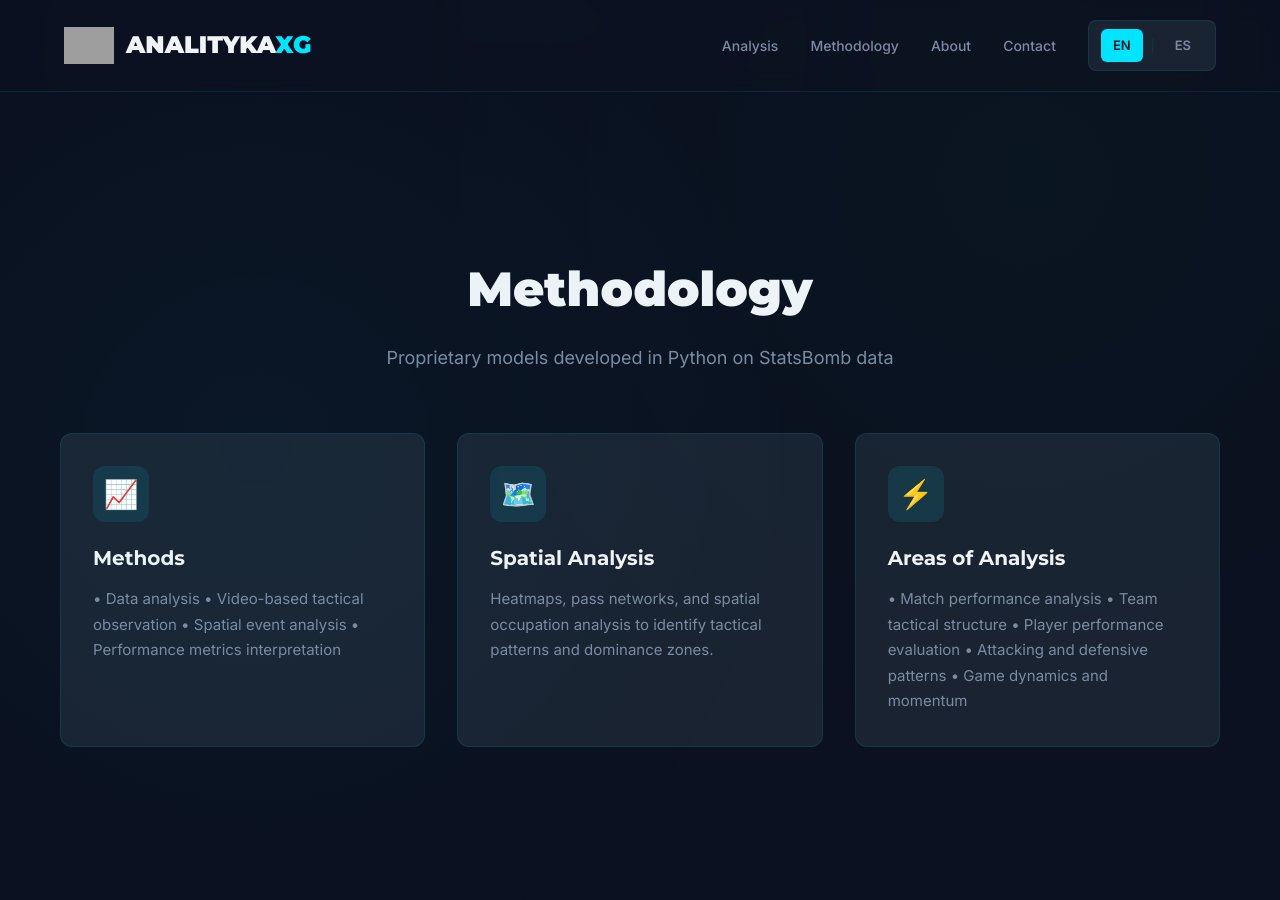
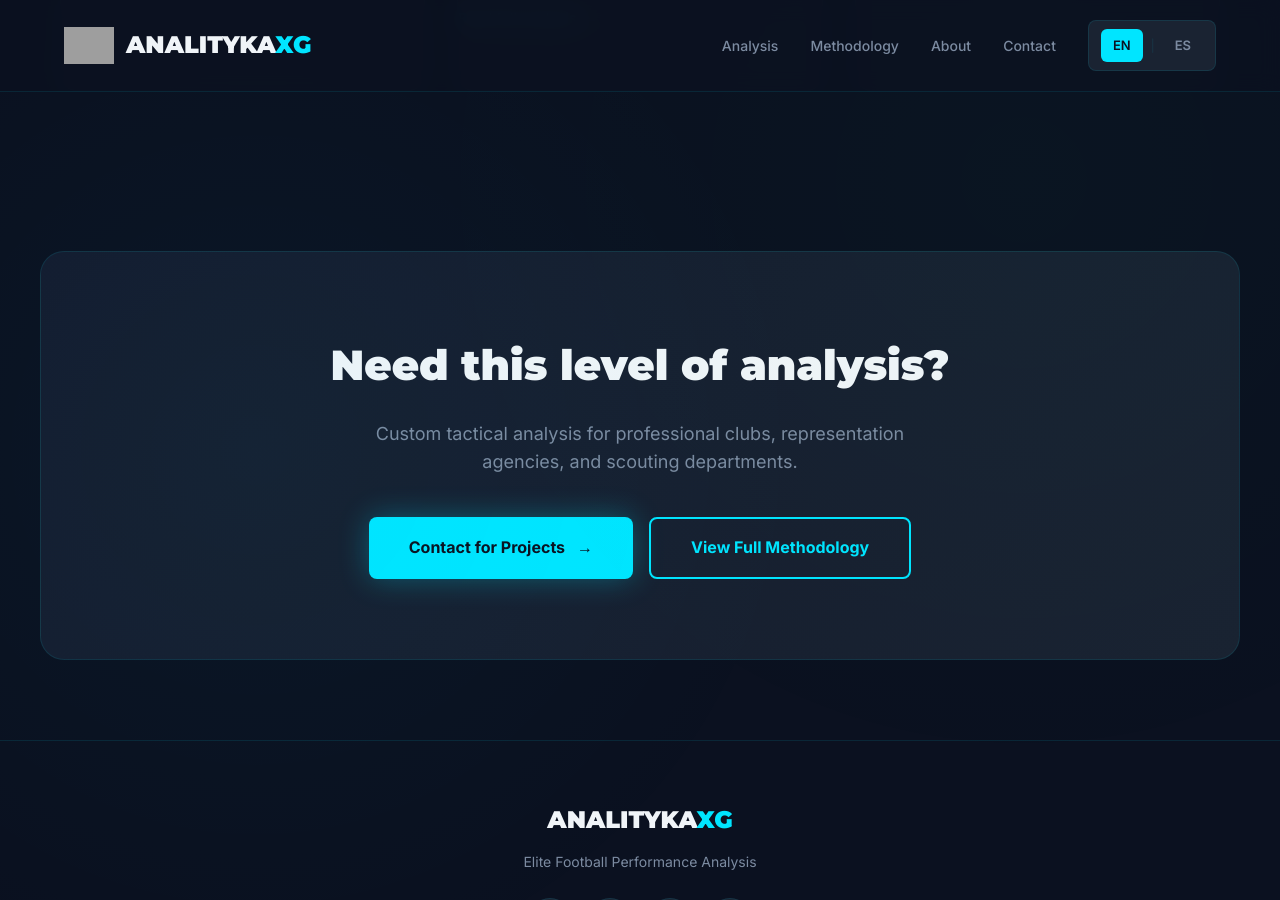
Before and after one commit to Fiallos77/analitykaXG, a Jekyll site: the page built from index.md, in a window 1280 px wide and 900 px high, scrolled down 2494 px. Built offline with Jekyll 4.4.1, drawn with Linux system fonts in a browser that asks for light colours; grey boxes are pictures that could not be loaded.

Commit message:
Rename 'Methodology' to 'Analysis Framework'
Updated section header from 'Methodology' to 'Analysis Framework' and commented out the methodology section.

```diff
--- a/index.md
+++ b/index.md
@@ -170,7 +170,7 @@ lang: en
             </p>
         </div>
     </div>
-</section>
+</section> -->
 
 <!-- CTA SECTION -->
 <div class="cta-section">
```
Also changed, not shown: other parts of index.md (+2 -2 lines).
